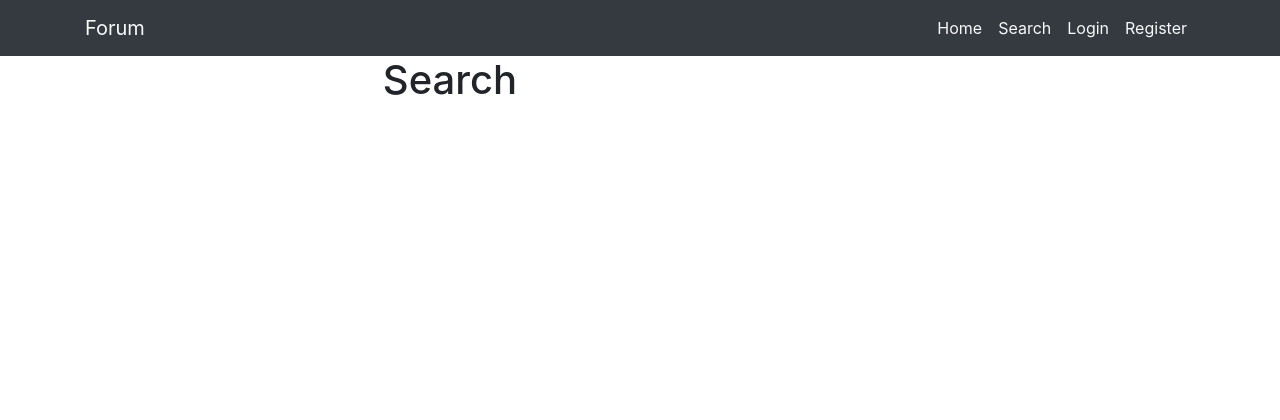
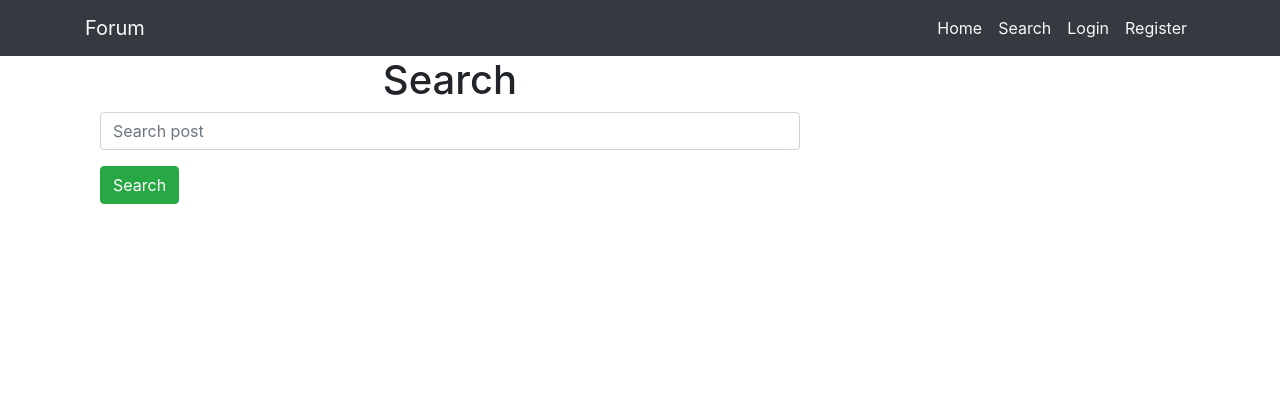
Before and after one commit to nciganovic/forumApp, a PHP site: page /forumApp/index.php?page=search in a window 1280 px wide. Shown: the top 420 px of the page. Run offline with PHP 8.4, Linux system fonts and the light colour scheme; data that the repository does not hold is empty; some libraries are stand-ins or nearby versions.

Commit message:
search html layout

```diff
--- a/views/posts/search.php
+++ b/views/posts/search.php
@@ -1,3 +1,9 @@
 <div class="col-12">
     <h1 class="text-center">Search</h1>
+    <div class="form-group">
+        <input type="email" id="search-txt" class="form-control" placeholder="Search post">
+        <button id="search-btn" class="btn btn-success mt-3">Search</button>
+  </div>
 </div>
+
+<script src="assets/js/search.js"></script>
```
